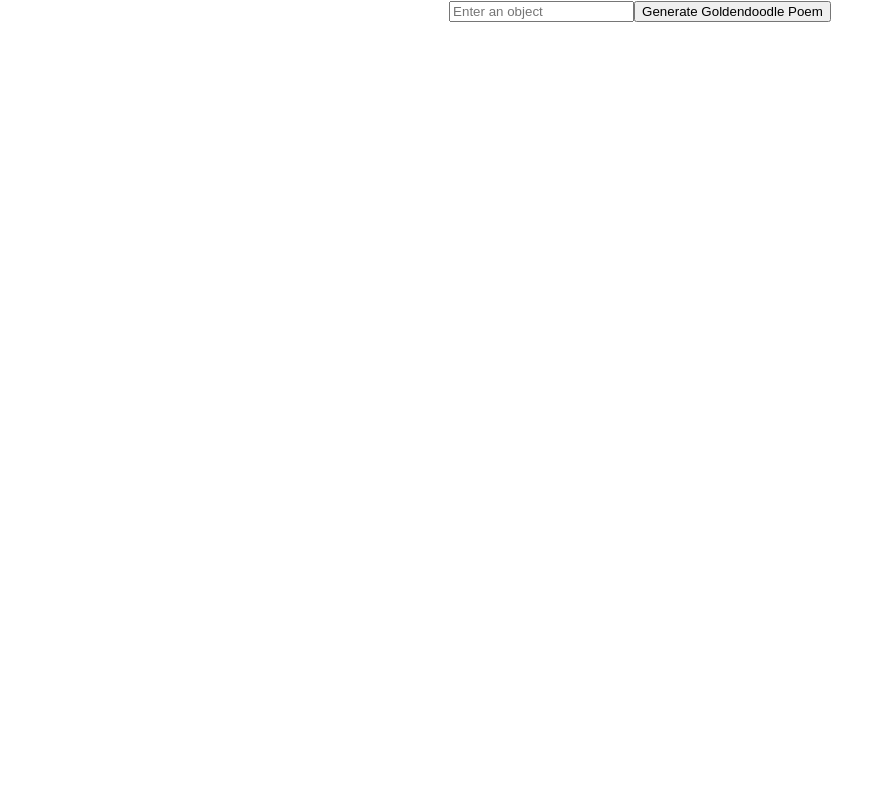
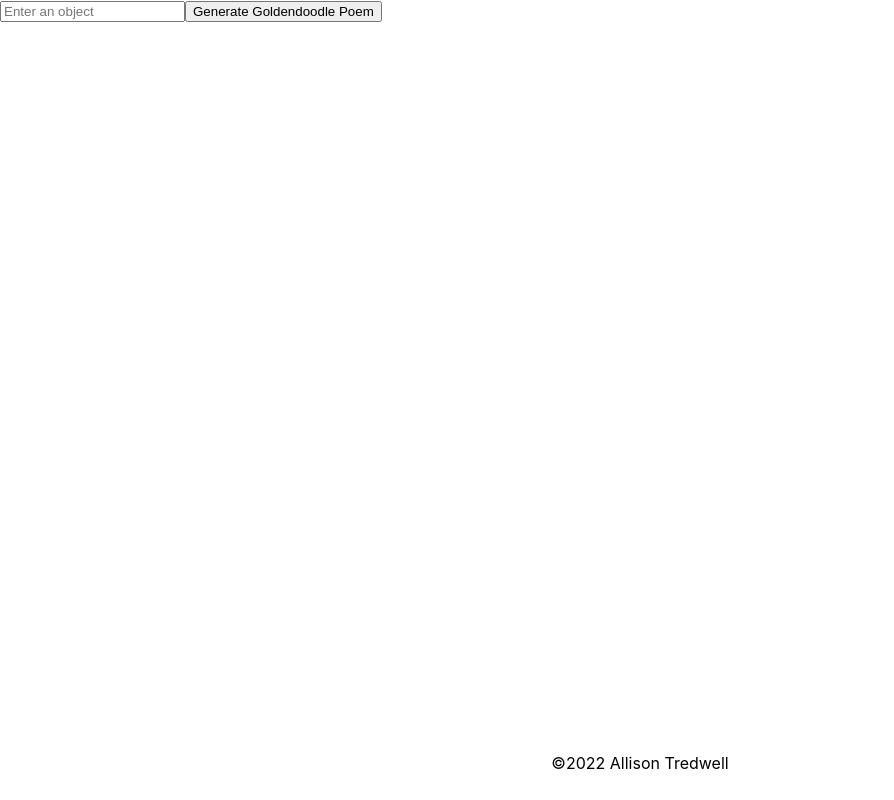
Before and after one commit to allisonLMT/Dogify, a React (Create React App) app: page / in a window 1280 px wide. Shown: the whole page, without its empty margins (0-894 px from the left). Built offline with nearby package versions, Linux system fonts and the light colour scheme.

Commit message:
added Footer and page structure to App.js
-added divs and classes for page structure, which will allow Footer positioning

```diff
--- a/src/App.js
+++ b/src/App.js
@@ -1,5 +1,6 @@
 import React, { useState } from "react";
 import Results from './components/Results.js';
+import Footer from './components/Footer.js';
 import './App.css';
 
 function App() {
@@ -51,7 +52,8 @@
 
 
   return (
-    <div className="App">
+    <div className='page-container'>
+      <div className='content-wrap'>
         <form onSubmit={onSubmit}>
             <input
               type="text"
@@ -69,7 +71,8 @@
             </section>
           }
 
-
+      </div>
+      <Footer />
     </div>
   );
 }
```
Lines whose indentation alone changed are shown as unchanged.
